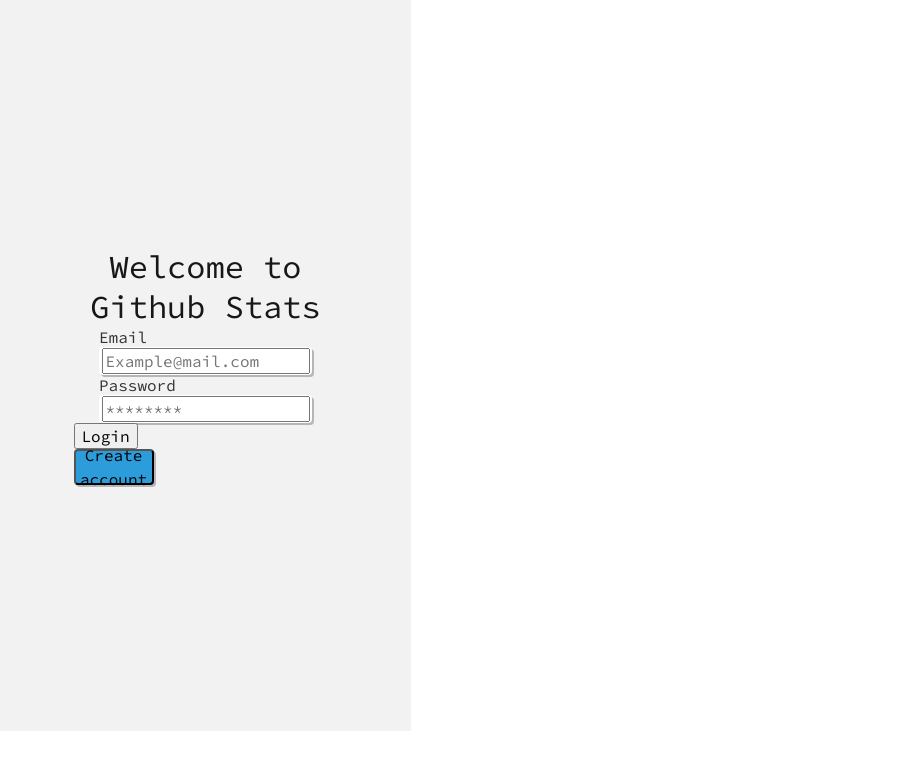
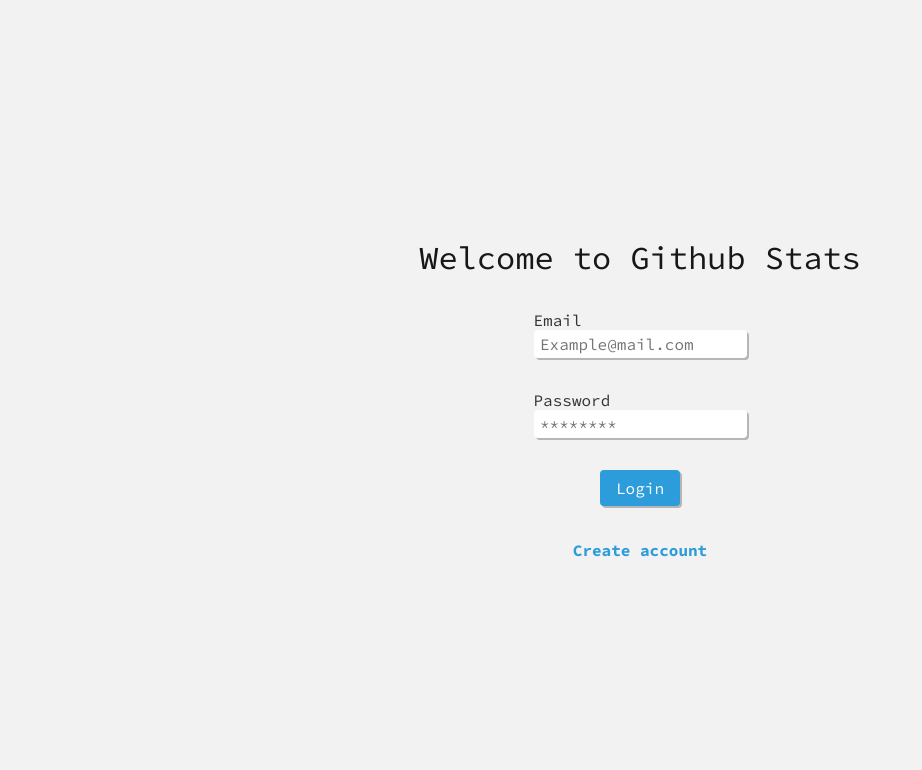
Before and after one commit to AlexMamani85/-github-stats-c6-week18-team6_New, a React (Create React App) app: page / in a window 1280 px wide. Shown: the top 770 px of the page, without its empty margins (0-922 px from the left). Built offline with nearby package versions, Linux system fonts and the light colour scheme; no server answers.

Commit message:
styles for login forms

```diff
--- a/src/UnauthenticatedApp.js
+++ b/src/UnauthenticatedApp.js
@@ -1,7 +1,7 @@
 import LoginPage from "./pages/login-page";
 import SingupPage from "./pages/signup-page";
 import { useState } from "react";
-import { StyledHeading, GlobalFormat, StyledButton } from "./styles/login";
+import { StyledHeading, GlobalFormat } from "./styles/login";
 
 
 const UnauthenticatedApp = () => {
@@ -14,12 +14,14 @@
 
   return (
     <GlobalFormat>
-      <div>
+      <div className="wrapper">
         <StyledHeading>Welcome to Github Stats</StyledHeading>
         {showLogin ? <LoginPage /> : <SingupPage />}
-        <StyledButton onClick={handleLogin}>
-          {showLogin ? "Create account" : "Login"}
-        </StyledButton>
+        <div className="text-center mt-2">
+          <button className="btn font-blue" onClick={handleLogin}>
+            {showLogin ? "Create account" : "Login"}
+          </button>
+        </div>
       </div>
     </GlobalFormat>
   );
--- a/src/pages/login-page.js
+++ b/src/pages/login-page.js
@@ -1,6 +1,7 @@
 import { useState } from "react";
 import Input from "../components/input/input";
 import { useAuth } from "../context/auth.context";
+import { StyledButton, StyledForm } from "../styles/login";
 
 
 const LoginPage = () => {
@@ -23,7 +24,7 @@
 
   return (
     <div>
-      <form onSubmit={onSubmit}>
+      <StyledForm onSubmit={onSubmit}>
         <div>
           <Input
             type="email"
@@ -46,8 +47,8 @@
             placeholder="********"
           />
         </div>
-        <input type="submit" value="Login" />
-      </form>
+        <StyledButton type="submit">Login</StyledButton>
+      </StyledForm>
     </div>
   );
 };
--- a/src/pages/signup-page.js
+++ b/src/pages/signup-page.js
@@ -1,6 +1,7 @@
 import { useState } from "react";
 import { useAuth } from "../context/auth.context";
 import Input from "../components/input/input";
+import { StyledButton, StyledForm } from "../styles/login";
 
 const SingupPage = () => {
   const [formData, setFormData] = useState({
@@ -23,7 +24,7 @@
   };
 
   return (
-    <form onSubmit={onSubmit}>
+    <StyledForm onSubmit={onSubmit}>
       <Input
         type="email"
         name="email"
@@ -56,8 +57,8 @@
         label="Last Name"
         placeholder="Doe"
       />
-      <input type="submit" value="Signup" />
-    </form>
+      <StyledButton type="submit"> Create Account </StyledButton>
+    </StyledForm>
   );
 };
 
--- a/src/styles/colors.js
+++ b/src/styles/colors.js
@@ -66,5 +66,5 @@
   },
   black: "#171717",
   white: "#FFFFFF",
-  // background: "#F2F2F2",
+  background: "#F2F2F2",
 };
--- a/src/styles/global.js
+++ b/src/styles/global.js
@@ -80,4 +80,49 @@
     color: ${colors.black};
     background-color: ${colors.background};
   }
+  .btn {
+    border: none;
+    outline: none;
+    background: none;
+
+    :hover {
+      border-bottom: 2px solid;
+      transition: all 0.5s;
+    }
+
+  }
+  button {
+    cursor: pointer;
+    border: none;
+  }
+
+  .text-center {
+    text-align: center;
+  }
+
+  .debug {
+    border: 2px red solid;
+  }
+
+  .mt-2 {
+    margin-top: 2rem;
+  }
+
+  .wrapper {
+    width: 90%;
+    margin: 0 auto;
+  }
+
+  .font-blue {
+    color: #2D9CDB;
+    font-family: 'Source Code Pro';
+    font-style: normal;
+    font-weight: 700;
+    font-size: 16px;
+    line-height: 20px;
+  }
+
+  input {
+    border: none;
+  }
 `;
--- a/src/styles/login.js
+++ b/src/styles/login.js
@@ -1,6 +1,7 @@
 import styled from '@emotion/styled';
 
 export const GlobalFormat = styled.div`
+  height: 100vh;
   display: flex;
   flex-direction: column;
   align-items: center;
@@ -8,8 +9,6 @@
   padding: 0px;
   gap: 32px;
 
-  width: 411px;
-  height: 731px;
   background: #F2F2F2;
 `
 
@@ -21,15 +20,15 @@
   font-size: 32px;
   line-height: 40px;
   text-align: center;
+  margin-bottom: 2rem;
 
-  width: 264px;
-  height: 80px;
   `
 
 
 
-export const StyledForm = styled.p`
+export const StyledForm = styled.form`
   display: flex;
+  gap: 2rem;
   justify-content: center;
   flex-direction: column;
   align-items: center;
@@ -40,11 +39,13 @@
   font-size: 16px;
   line-height: 20px;
 
+
   color: #333333;
 `
 export const StyledInput = styled(StyledForm)`
 width: 213px;
 height: 28px;
+border: none;
 
 background: #FFFFFF;
 box-shadow: 2px 2px 0px rgba(0, 0, 0, 0.25);
@@ -60,10 +61,9 @@
 padding: 8px 16px;
 gap: 10px;
 
-width: 80px;
-height: 36px;
 
-background: #2D9CDB;
+color: white;
+background-color: #2D9CDB;
 box-shadow: 2px 2px 0px rgba(0, 0, 0, 0.25);
 border-radius: 4px;
 `
```
